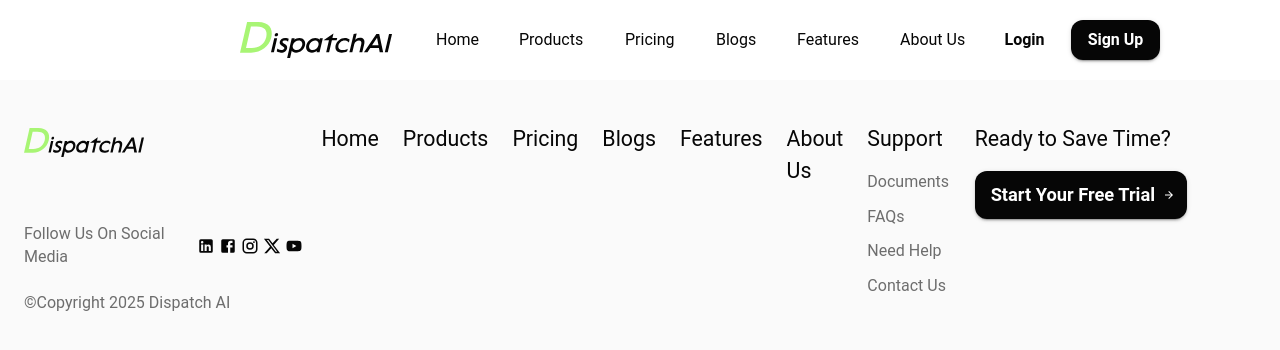
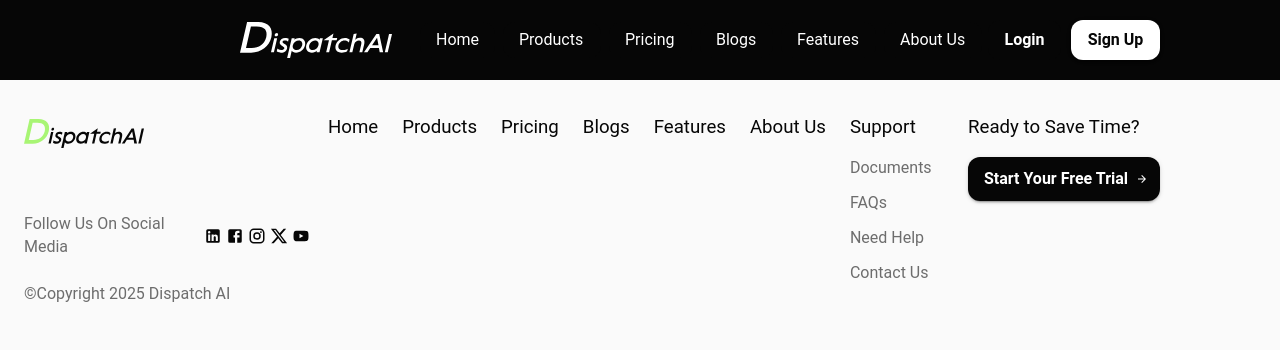
Before and after one commit to Dispatch-AI-com/frontend, a Next.js app: page / in a window 1280 px wide. Shown: the top 350 px of the page. Built offline with nearby package versions, Linux system fonts and the light colour scheme.

Commit message:
Created light and dark themes and refactored navibar components

```diff
--- a/src/app/page.tsx
+++ b/src/app/page.tsx
@@ -5,7 +5,7 @@ import Footer from '@/components/features/landing/Footer';
 export default function Home() {
   return (
     <>
-      <Navbar />
+      <Navbar themeMode="dark" />
       <HeroSection />
       <Footer />
     </>
--- a/src/components/features/landing/Navbar.tsx
+++ b/src/components/features/landing/Navbar.tsx
@@ -30,10 +30,12 @@ const navItems: NavItemProps[] = [
   { href: '/about', text: 'About Us', width: 98, textWidth: 66 },
 ];
 
-const StyledAppBar = styled(AppBar)(({ theme }) => ({
+const StyledAppBar = styled(AppBar, {
+  shouldForwardProp: (prop) => prop !== 'themeMode',
+})<{ themeMode?: 'light' | 'dark' }>(({ theme, themeMode = 'light' }) => ({
   position: 'fixed',
   height: 80,
-  backgroundColor: theme.palette.background.default,
+  backgroundColor: themeMode === 'dark' ? '#060606' : theme.palette.background.default,
   marginBottom: '100px',
   zIndex: theme.zIndex.drawer + 1,
 }));
@@ -82,7 +84,11 @@ const StyledDrawer = styled(Drawer)(({ theme }) => ({
   },
 }));
 
-export default function Navbar() {
+interface NavbarProps {
+  themeMode?: 'light' | 'dark';
+}
+
+export default function Navbar({ themeMode = 'light' }: NavbarProps) {
   const [mobileOpen, setMobileOpen] = useState(false);
   const theme = useTheme();
   const isMobile = useMediaQuery(theme.breakpoints.down('md'));
@@ -92,13 +98,13 @@ export default function Navbar() {
   };
 
   return (
-    <StyledAppBar color="transparent" elevation={0}>
+    <StyledAppBar color="transparent" elevation={0} themeMode={themeMode}>
       <StyledToolbar disableGutters>
         {/* Logo */}
         <LogoBox>
           <Link href="/" aria-label="Dispatch AI Home">
             <Image
-              src="/logo.svg"
+              src={themeMode === 'dark' ? "/logo_white.svg" : "/logo.svg"}
               alt="Dispatch AI logo"
               width={152}
               height={36}
@@ -111,10 +117,10 @@ export default function Navbar() {
         {/* Desktop */}
         {!isMobile && (
           <>
-            <DesktopNavItems navItems={navItems} />
+            <DesktopNavItems navItems={navItems} themeMode={themeMode} />
             <DesktopButtonGroup direction="row" spacing={0}>
-              <AuthButton variant="login" />
-              <AuthButton variant="signup" />
+              <AuthButton variant="login" themeMode={themeMode} />
+              <AuthButton variant="signup" themeMode={themeMode} />
             </DesktopButtonGroup>
           </>
         )}
--- a/src/components/features/landing/navbar/AuthButton.tsx
+++ b/src/components/features/landing/navbar/AuthButton.tsx
@@ -1,28 +1,29 @@
 'use client';
 
+import { styled } from '@mui/material/styles';
 import CommonButton from '@/components/ui/CommonButton';
-import { styled } from '@mui/material/styles';
 
 interface AuthButtonProps {
   variant: 'login' | 'signup';
   isMobile?: boolean;
   onClick?: () => void;
+  themeMode?: 'light' | 'dark';
 }
 
 const BaseAuthButton = styled(CommonButton, {
-  shouldForwardProp: (prop) => prop !== 'isMobile',
-})<{ isMobile?: boolean }>({
+  shouldForwardProp: (prop) => !['isMobile', 'themeMode'].includes(prop as string),
+})<{ isMobile?: boolean; themeMode?: 'light' | 'dark' }>({
   '&&': { fontSize: 16 },
 });
 
 const LoginButton = styled(BaseAuthButton, {
-  shouldForwardProp: (prop) => prop !== 'isMobile',
-})<{ isMobile?: boolean }>(({ theme, isMobile }) => ({
-  backgroundColor: theme.palette.background.default,
-  color: theme.palette.text.primary,
+  shouldForwardProp: (prop) => !['isMobile', 'themeMode'].includes(prop as string),
+})<{ isMobile?: boolean; themeMode?: 'light' | 'dark' }>(({ theme, isMobile, themeMode = 'light' }) => ({
+  backgroundColor: themeMode === 'dark' ? '#060606' : theme.palette.background.default,
+  color: themeMode === 'dark' ? '#ffffff' : theme.palette.text.primary,
   boxShadow: 'none',
   border: 'none',
-  '&:hover': { backgroundColor: theme.palette.background.paper },
+  '&:hover': { backgroundColor: themeMode === 'dark' ? '#1a1a1a' : theme.palette.background.paper },
 
   ...(isMobile
     ? {
@@ -39,9 +40,12 @@ const LoginButton = styled(BaseAuthButton, {
 }));
 
 const SignupButton = styled(BaseAuthButton, {
-  shouldForwardProp: (prop) => prop !== 'isMobile',
-})<{ isMobile?: boolean }>(({ theme, isMobile }) => ({
+  shouldForwardProp: (prop) => !['isMobile', 'themeMode'].includes(prop as string),
+})<{ isMobile?: boolean; themeMode?: 'light' | 'dark' }>(({ theme, isMobile, themeMode = 'light' }) => ({
   whiteSpace: 'nowrap',
+  backgroundColor: themeMode === 'dark' ? '#ffffff' : '#060606',
+  color: themeMode === 'dark' ? '#060606' : '#ffffff',
+  '&:hover': { backgroundColor: themeMode === 'dark' ? '#f0f0f0' : '#1a1a1a' },
 
   ...(isMobile
     ? {
@@ -61,16 +65,17 @@ export function AuthButton({
   variant,
   isMobile = false,
   onClick,
+  themeMode = 'light',
 }: AuthButtonProps) {
   const isLogin = variant === 'login';
   const Btn = isLogin ? LoginButton : SignupButton;
 
   return (
     <Btn
-      buttonVariant={isLogin ? undefined : 'black'}
       href={`/${variant}`}
       isMobile={isMobile}
       onClick={onClick}
+      themeMode={themeMode}
     >
       {isLogin ? 'Login' : 'Sign Up'}
     </Btn>
--- a/src/components/features/landing/navbar/DesktopNavItems.tsx
+++ b/src/components/features/landing/navbar/DesktopNavItems.tsx
@@ -6,6 +6,7 @@ import { NavItem, NavItemProps } from './NavItem';
 
 interface DesktopNavItemsProps {
   navItems: NavItemProps[];
+  themeMode?: 'light' | 'dark';
 }
 
 const DesktopNavContainer = styled(Stack)(({ theme }) => ({
@@ -15,7 +16,7 @@ const DesktopNavContainer = styled(Stack)(({ theme }) => ({
   marginLeft: theme.spacing(3.5),
 }));
 
-export function DesktopNavItems({ navItems }: DesktopNavItemsProps) {
+export function DesktopNavItems({ navItems, themeMode = 'light' }: DesktopNavItemsProps) {
   return (
     <DesktopNavContainer direction="row" spacing={0}>
       {navItems.map((item) => (
@@ -26,6 +27,7 @@ export function DesktopNavItems({ navItems }: DesktopNavItemsProps) {
               : item.href.toString()
           }
           {...item}
+          themeMode={themeMode}
         />
       ))}
     </DesktopNavContainer>
--- a/src/components/features/landing/navbar/NavItem.tsx
+++ b/src/components/features/landing/navbar/NavItem.tsx
@@ -11,41 +11,42 @@ interface ExtraNavProps {
 }
 
 type NavItemContainerProps = ExtraNavProps &
-  BoxProps & { href: LinkProps['href'] };
+  BoxProps & { href: LinkProps['href'] } & { themeMode?: 'light' | 'dark' };
 
 export interface NavItemProps extends ExtraNavProps {
   href: LinkProps['href'];
   text: string;
   handleDrawerToggle?: () => void;
+  themeMode?: 'light' | 'dark';
 }
 
 const NavItemContainer = styled(Box, {
   shouldForwardProp: (prop) =>
-    !['width', 'textWidth'].includes(prop as string),
-})<NavItemContainerProps>(({ theme, width }) => ({
+    !['width', 'textWidth', 'themeMode'].includes(prop as string),
+})<NavItemContainerProps>(({ theme, width, themeMode = 'light' }) => ({
   width,
   height: 36,
   padding: `${theme.spacing(1)} ${theme.spacing(2)}`,
   borderRadius: 12,
   marginRight: theme.spacing(1),
-  backgroundColor: theme.palette.background.default,
+  backgroundColor: themeMode === 'dark' ? '#060606' : theme.palette.background.default,
   display: 'flex',
   alignItems: 'center',
   justifyContent: 'center',
   textDecoration: 'none',
   transition: 'background-color 0.3s ease, transform 0.1s ease',
-  '&:hover': { backgroundColor: theme.palette.background.paper },
+  '&:hover': { backgroundColor: themeMode === 'dark' ? '#1a1a1a' : theme.palette.background.paper },
   '&:active': { transform: 'scale(0.97)' },
 }));
 
 const NavItemText = styled(Typography, {
-  shouldForwardProp: (prop) => prop !== 'textWidth',
-})<{ textWidth: number }>(({ theme, textWidth }) => ({
+  shouldForwardProp: (prop) => !['textWidth', 'themeMode'].includes(prop as string),
+})<{ textWidth: number; themeMode?: 'light' | 'dark' }>(({ theme, textWidth, themeMode = 'light' }) => ({
   width: textWidth,
   height: 20,
   '&&': { fontSize: 16 },
   lineHeight: 1.25,
-  color: theme.palette.text.primary,
+  color: themeMode === 'dark' ? '#ffffff' : theme.palette.text.primary,
 }));
 
 export function NavItem({
@@ -54,6 +55,7 @@ export function NavItem({
   width,
   textWidth,
   handleDrawerToggle,
+  themeMode = 'light',
 }: NavItemProps) {
   return (
     <NavItemContainer
@@ -61,9 +63,10 @@ export function NavItem({
       href={href}
       width={width}
       textWidth={textWidth}
+      themeMode={themeMode}
       onClick={() => handleDrawerToggle?.()}
     >
-      <NavItemText textWidth={textWidth} variant="body2">
+      <NavItemText textWidth={textWidth} themeMode={themeMode} variant="body2">
         {text}
       </NavItemText>
     </NavItemContainer>
--- a/src/components/providers/ThemeProvider.tsx
+++ b/src/components/providers/ThemeProvider.tsx
@@ -1,13 +1,36 @@
 'use client';
 
 import { ThemeProvider as MuiThemeProvider, CssBaseline } from '@mui/material';
-import theme from '@/theme';
+import { createContext, useContext, useState, useMemo } from 'react';
+import { createAppTheme } from '@/theme';
+
+type ThemeContextType = {
+  mode: 'light' | 'dark';
+  toggleTheme: () => void;
+};
+
+const ThemeContext = createContext<ThemeContextType>({
+  mode: 'light',
+  toggleTheme: () => {},
+});
+
+export const useThemeContext = () => useContext(ThemeContext);
 
 export default function ThemeProvider({ children }: { children: React.ReactNode }) {
+  const [mode, setMode] = useState<'light' | 'dark'>('light');
+
+  const theme = useMemo(() => createAppTheme(mode), [mode]);
+
+  const toggleTheme = () => {
+    setMode((prevMode) => (prevMode === 'light' ? 'dark' : 'light'));
+  };
+
   return (
-    <MuiThemeProvider theme={theme}>
-      <CssBaseline />
-      {children}
-    </MuiThemeProvider>
+    <ThemeContext.Provider value={{ mode, toggleTheme }}>
+      <MuiThemeProvider theme={theme}>
+        <CssBaseline />
+        {children}
+      </MuiThemeProvider>
+    </ThemeContext.Provider>
   );
 }
--- a/src/theme/index.ts
+++ b/src/theme/index.ts
@@ -1,5 +1,27 @@
 // theme/index.ts
 import { createTheme, responsiveFontSizes } from '@mui/material/styles';
+
+const lightTheme = {
+  background: {
+    default: '#ffffff',
+    paper: '#fafafa',
+  },
+  text: {
+    primary: '#060606',
+    secondary: '#6d6d6d',
+  },
+};
+
+const darkTheme = {
+  background: {
+    default: '#060606',
+    paper: '#1a1a1a',
+  },
+  text: {
+    primary: '#ffffff',
+    secondary: '#a0a0a0',
+  },
+};
 
 let theme = createTheme({
   spacing: 8,
@@ -9,14 +31,8 @@ let theme = createTheme({
   },
 
   palette: {
-    background: {
-      default: '#ffffff',
-      paper: '#fafafa',
-    },
-    text: {
-      primary: '#060606',
-      secondary: '#6d6d6d',
-    },
+    ...lightTheme,
+    mode: 'light',
   },
 
   typography: {
@@ -59,4 +75,17 @@ let theme = createTheme({
 
 theme = responsiveFontSizes(theme);
 
+export const createAppTheme = (mode: 'light' | 'dark') => {
+  const baseTheme = createTheme({
+    ...theme,
+    palette: {
+      ...theme.palette,
+      ...(mode === 'dark' ? darkTheme : lightTheme),
+      mode,
+    },
+  });
+
+  return responsiveFontSizes(baseTheme);
+};
+
 export default theme;
```
Also changed, not shown: public/logo_white.svg (added).
